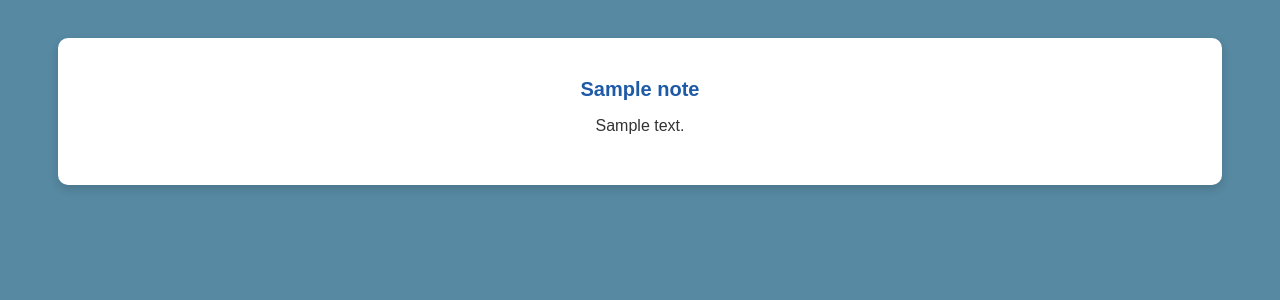
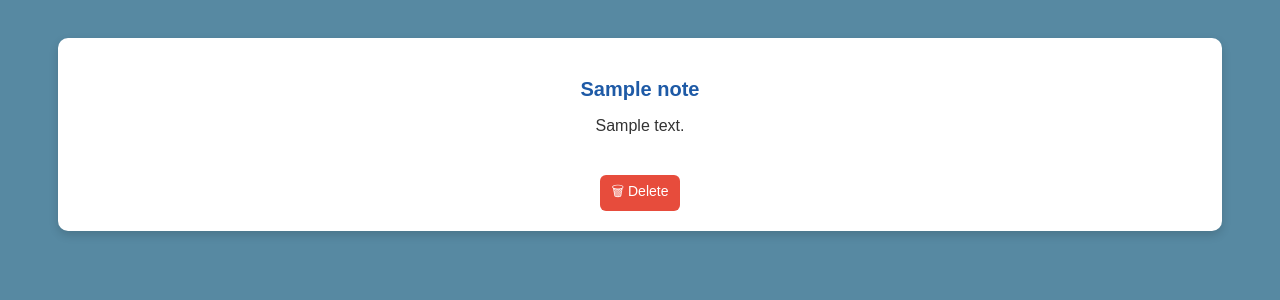
Before and after one commit to ktzwong/2911-Agile-Project, a Flask app: template templates/all_notes.html in a window 1280 px wide. Shown: the part 187-487 px from the top of the page. Run offline with Flask 3, Linux system fonts and the light colour scheme; the template is opened without the code that fills it: most values are stand-ins (such as "Sample title", 1, 10 or a date in 2020).

Commit message:
delete function fixed and working

```diff
--- a/app.py
+++ b/app.py
@@ -72,6 +72,20 @@ def all_notes():
         return redirect(url_for("home"))
     return render_template("all_notes.html", notes=saved_notes)
 
+@app.route("/delete-note/<int:note_index>", methods=["POST"])
+def delete_note(note_index):
+    if "user" not in session:
+        return redirect(url_for("home"))
+
+    if 0 <= note_index < len(saved_notes):
+        del saved_notes[note_index]
+        flash("Note deleted!", "success")
+    else:
+        flash("Invalid note index.", "error")
+
+    return redirect(url_for("all_notes"))
+
+
 @app.route("/logout")
 def logout():
     session.pop("user", None)
--- a/static/notes.css
+++ b/static/notes.css
@@ -172,3 +172,19 @@ nav {
 .note-card:hover {
     transform: scale(1.03);
 }
+
+
+.delete-btn {
+    background-color: #e74c3c;
+    color: white;
+    border: none;
+    padding: 6px 12px;
+    border-radius: 6px;
+    cursor: pointer;
+    font-size: 14px;
+    margin-top: 10px;
+}
+
+.delete-btn:hover {
+    background-color: #c0392b;
+}
--- a/templates/all_notes.html
+++ b/templates/all_notes.html
@@ -22,6 +22,10 @@
                 <div class="note-card">
                     <h3>{{ note.title }}</h3>
                     <p>{{ note.content }}</p>
+
+                    <form action="{{ url_for('delete_note', note_index=loop.index0) }}" method="POST">
+                        <button type="submit" class="delete-btn">🗑 Delete</button>
+                    </form>
                 </div>
             {% endfor %}
         </div>
```
